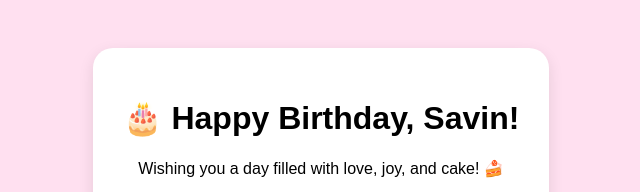
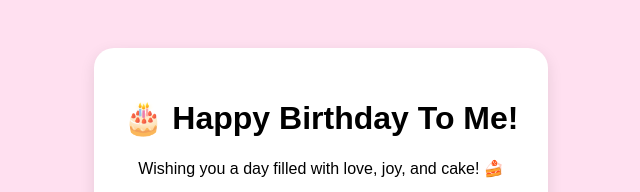
Before and after one commit to savinkhon/savinkhon.github.io, a plain HTML site: page index.html in a window 1280 px wide. Shown: the top 192 px of the page, without its empty margins (319-959 px from the left). Drawn offline with Linux system fonts and the light colour scheme.

Commit message:
Update index.html

```diff
--- a/index.html
+++ b/index.html
@@ -2,12 +2,12 @@
 <html lang="en">
 <head>
   <meta charset="UTF-8">
-  <title>🎉 Happy Birthday to me!</title>
+  <title>🎉 Happy Birthday!</title>
   <link rel="stylesheet" href="styles.css">
 </head>
 <body>
   <div class="card">
-    <h1>🎂 Happy Birthday, Savin!</h1>
+    <h1>🎂 Happy Birthday To Me!</h1>
     <p>Wishing you a day filled with love, joy, and cake! 🍰</p>
     <img src="https://media.giphy.com/media/l0MYt5jPR6QX5pnqM/giphy.gif" alt="Birthday gif" />
     <p>Love Yourself 💖</p>
```
